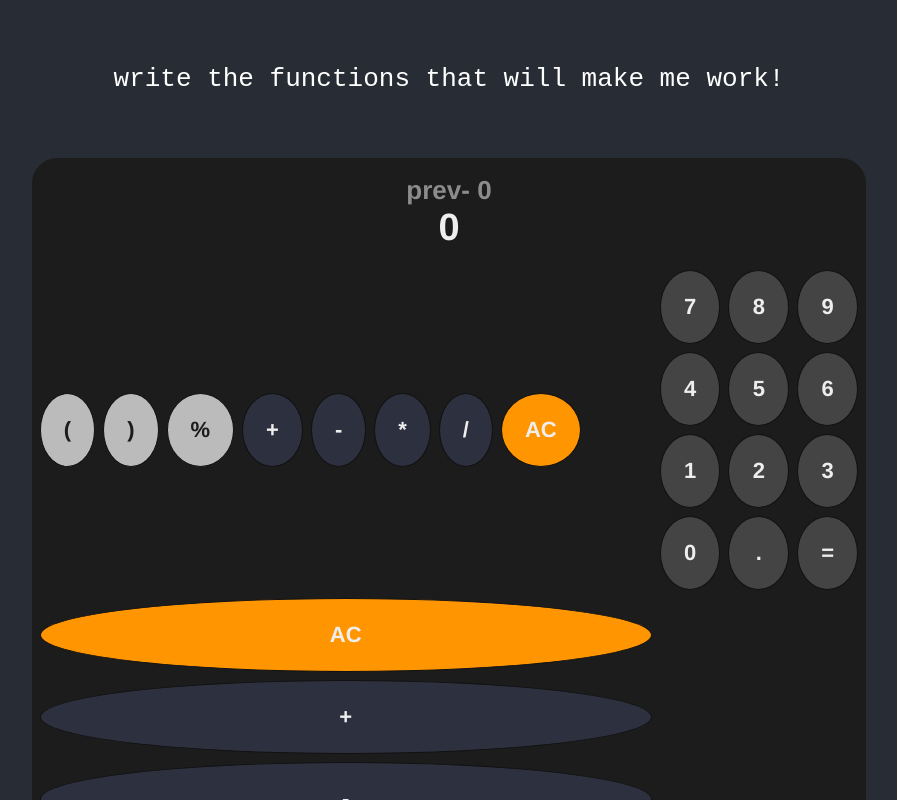
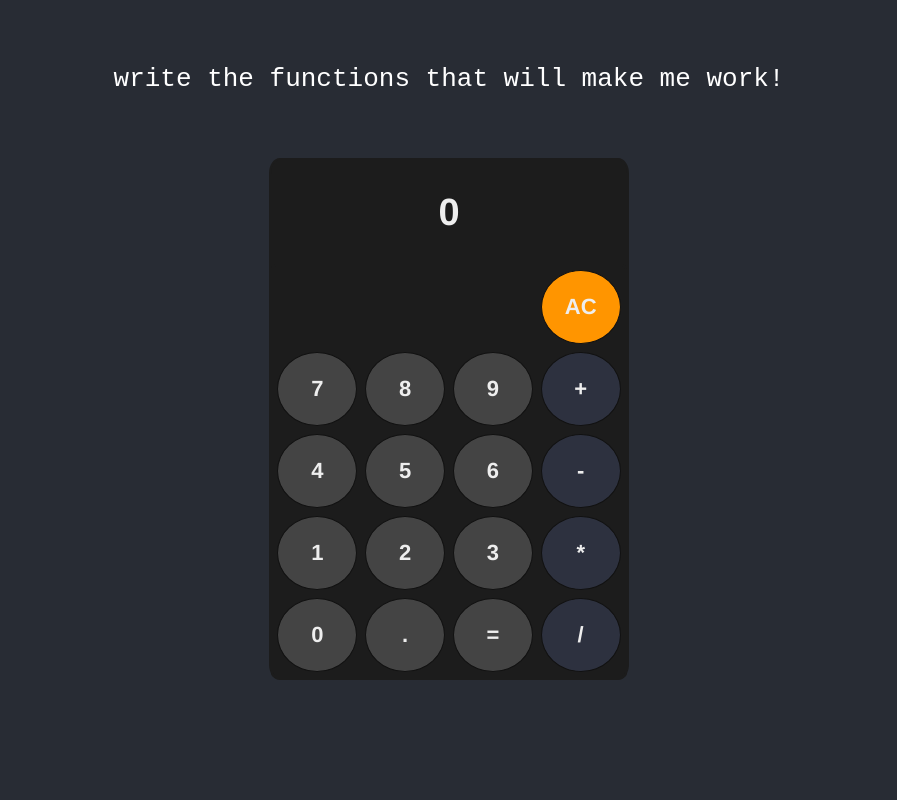
Before and after one commit to zilbers/Challenge-Calculator, a React (Create React App) app: page / in a window 1280 px wide. Shown: the top 800 px of the page, without its empty margins (191-1088 px from the left). Built offline with nearby package versions, Linux system fonts and the light colour scheme.

Commit message:
Added AC
the button has functionality

```diff
--- a/src/App.css
+++ b/src/App.css
@@ -51,7 +51,7 @@ border-radius: 3%;
 
 .calculator-digits {
   display: flex;
-  align-items: center;
+  align-items: flex-end;
   margin: 0 auto;
   border: 2px solid  #1C1C1C;
   border-radius: 5px;
--- a/src/components/Calc.js
+++ b/src/components/Calc.js
@@ -28,15 +28,6 @@ function Calc() {
     currentOperation: null /* Must be one of the operations type */,
     isFloating: false,
   });
-
-  const operationBtns = operationTypes.map((name) => (
-    <MathOperation
-      type={name}
-      onClick={(e) => {
-        setInput(input + e.target.value);
-      }}
-    />
-  ));
 
   const digitBtns = [7, 8, 9, 4, 5, 6, 1, 2, 3, 0].map((digit) => (
     <DigitButton
@@ -80,6 +71,7 @@ function Calc() {
           ...state,
           previousNumber: null,
           currentNumber: newNum,
+          currentOperation: null,
         });
       }}
     />
@@ -88,23 +80,31 @@ function Calc() {
   return (
     <div className='calculator'>
       <div className='result'>
-        <span className="calculations">
-        {' prev-  '}
-        {state.previousNumber + state.currentOperation}
+        <span className='calculations'>
+          {state.previousNumber &&
+            state.previousNumber + state.currentOperation}
         </span>
         {state.currentNumber}
       </div>
       <div className='calculator-digits calculator-buttons'>
-        <div>{operationBtns}</div>
         <div className='digits'>{digitBtns}</div>
         <div className='operations'>
           {/* clear all */}
-          <MathOperation type='AC' onClick={() => setInput('')} />
+          <MathOperation
+            type='AC'
+            onClick={() =>
+              setState({
+                currentNumber: 0,
+                previousNumber: null,
+                currentOperation: null /* Must be one of the operations type */,
+                isFloating: false,
+              })
+            }
+          />
 
           {/* add button */}
           <MathOperation
             type='plus'
-            value='+'
             onClick={() => {
               const previousOperation = state.currentOperation;
               let newNum = state.currentNumber;
@@ -114,11 +114,6 @@ function Calc() {
                   state.previousNumber,
                   state.currentNumber
                 );
-                // setState({
-                //   ...state,
-                //   previousNumber: newNum,
-                // });
-                // console.log(newNum);
               }
               setState({
                 ...state,
```
